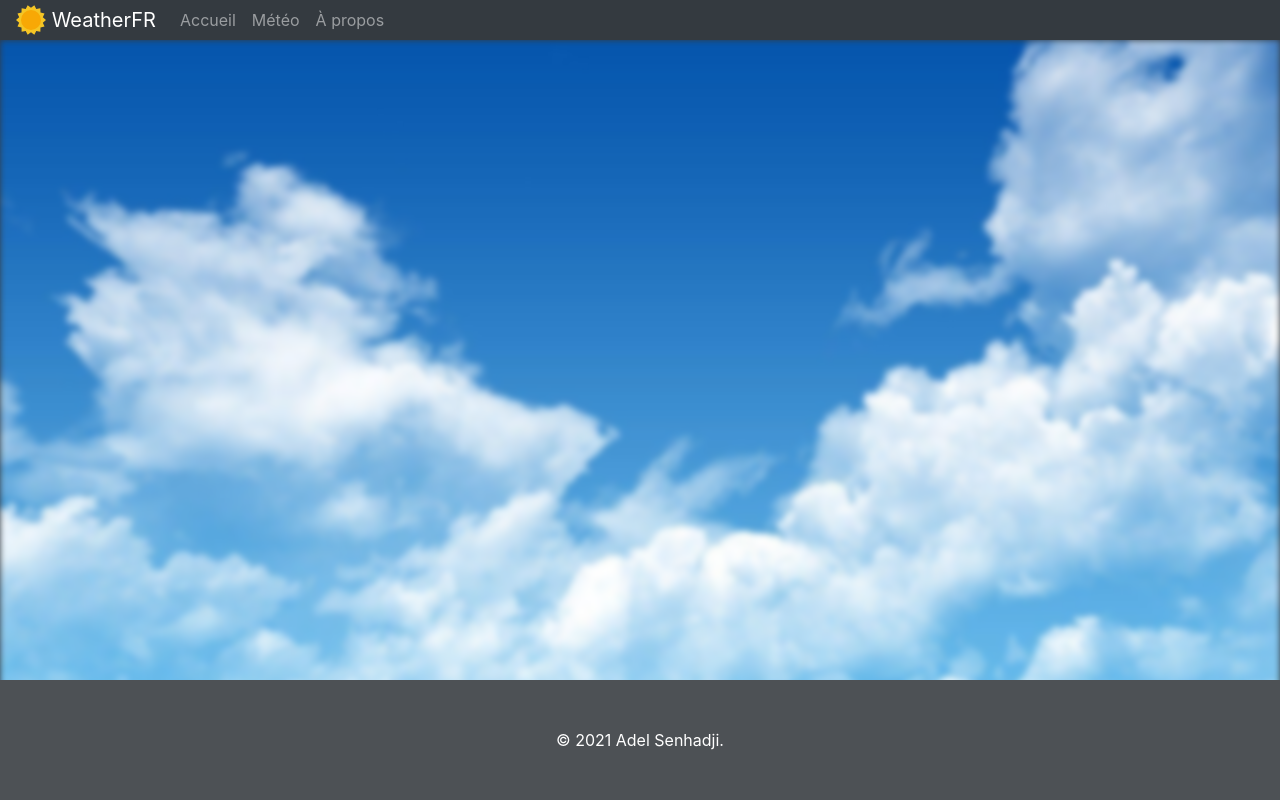
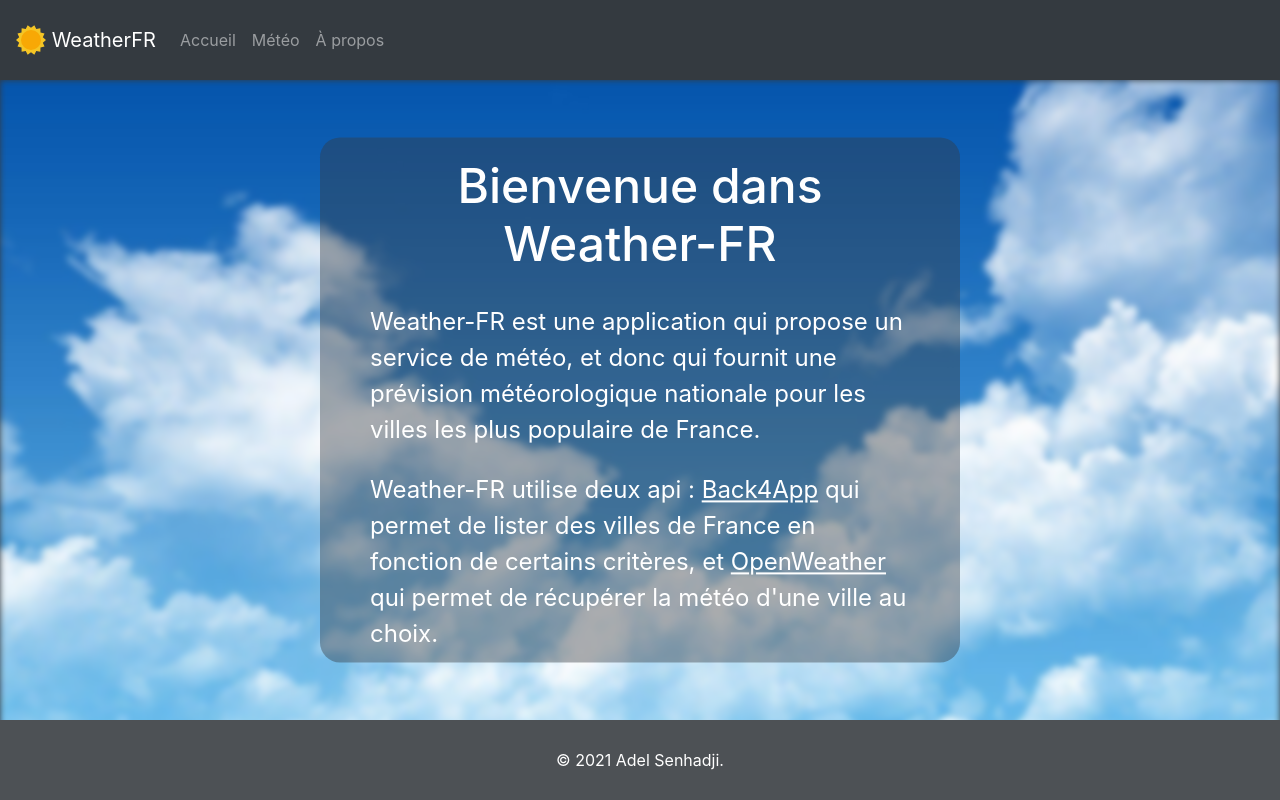
Before and after one commit to adxl/WeatherFR, a React (Create React App) app: page / in a window 1280 px wide. Built offline with nearby package versions, Linux system fonts and the light colour scheme.

Commit message:
add home page

```diff
--- /dev/null
+++ b/src/Components/Home.jsx
@@ -0,0 +1,34 @@
+import React from 'react';
+
+function Home() {
+  return (
+    <main>
+      <div id="home">
+        <h1 className="text-center font-l">Bienvenue dans Weather-FR</h1>
+        <br />
+        <p className="text-white font-m">
+          Weather-FR est une application qui propose un service de météo,
+          et donc qui fournit une prévision météorologique nationale pour les villes les plus
+          populaire de France.
+        </p>
+        <br />
+        <p className="text-white font-m">
+          Weather-FR utilise deux api :
+          {' '}
+          <a href="https://www.back4app.com/database/back4app/list-of-largest-cities-in-france">Back4App</a>
+          {' '}
+          qui permet de lister des villes de France en
+          fonction de certains critères, et
+          {' '}
+          <a href="https://openweathermap.org/current">OpenWeather</a>
+          {' '}
+          qui permet de récupérer la météo d&apos;une
+          ville au choix.
+        </p>
+      </div>
+
+    </main>
+  );
+}
+
+export default Home;
--- a/src/Components/Weather.jsx
+++ b/src/Components/Weather.jsx
@@ -9,19 +9,11 @@ function Weather({ city, weather }) {
   return (
 
     <div id="details">
-      <div style={{ display: 'none' }}>
-        <p>{`${city} : ${weather.temp} °C`}</p>
-        <p>{weather.name}</p>
-        <p>{weather.sky}</p>
-        <p>{`Lever: ${weather.sunrise}`}</p>
-        <p>{`Coucher: ${weather.sunset}`}</p>
-      </div>
-
       <div>
         <p className="font-weight-bold text-uppercase text-center font-m mt-3">{city}</p>
         <p className="text-center font-s mb-3">{weather.name}</p>
 
-        <h1 className="text-center font-l mb-0 pb-0">{`${weather.temp} °C`}</h1>
+        <h1 className="text-center font-xl mb-0 pb-0">{`${weather.temp} °C`}</h1>
         <p className="text-center font-s mb-5">{weather.sky}</p>
 
         <div className="d-flex justify-content-around mb-3">
--- a/src/Core/Router.jsx
+++ b/src/Core/Router.jsx
@@ -4,11 +4,11 @@ import Main from '../Components/Main';
 import About from '../Components/About';
 
 function Router() {
-  const [path, setPath] = useState('/home');
+  const [path, setPath] = useState();
 
   useEffect(() => {
     const { pathname } = window.location;
-    setPath(pathname);
+    setPath(pathname.length > 3 ? pathname : '/home');
   }, []);
 
   return (
--- a/src/index.css
+++ b/src/index.css
@@ -4,7 +4,7 @@ body {
 }
 
 #nav {
-  height: 5vh;
+  height: 10vh;
   z-index: 2;
 }
 
@@ -12,10 +12,27 @@ main {
   margin: 0;
   height: 80vh;
   width: 100vw;
+  position: relative;
 }
 
 p {
   margin: 0;
+}
+
+#home {
+  background-color: rgba(53, 59, 65, 0.42);
+  position: absolute;
+  width: 50vw;
+  padding: 20px 50px 10px 50px;
+  left: 50%;
+  top: 50%;
+  transform: translate(-50%, -50%);
+  border-radius: 20px;
+}
+
+#home a {
+  color: white;
+  text-decoration: underline;
 }
 
 #bg {
@@ -115,7 +132,7 @@ h1 {
 
 footer {
   background-color: #4d5155;
-  height: 15vh;
+  height: 10vh;
   width: 100vw;
   position: fixed;
 }
@@ -132,5 +149,8 @@ footer a {
   font-size: 18pt;
 }
 .font-l {
+  font-size: 36pt;
+}
+.font-xl {
   font-size: 42pt;
 }
```
Also changed, not shown: 1 other file (tests, documents, lock files or other folders).
